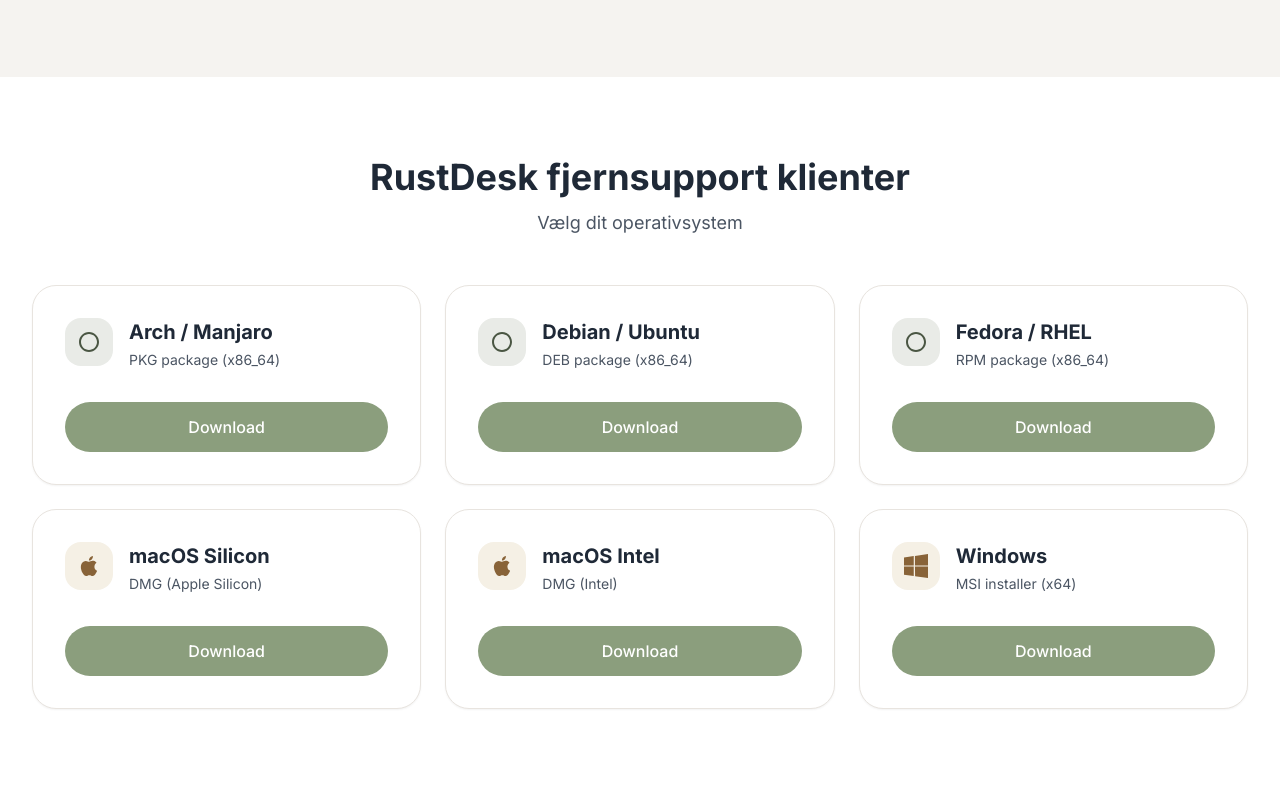
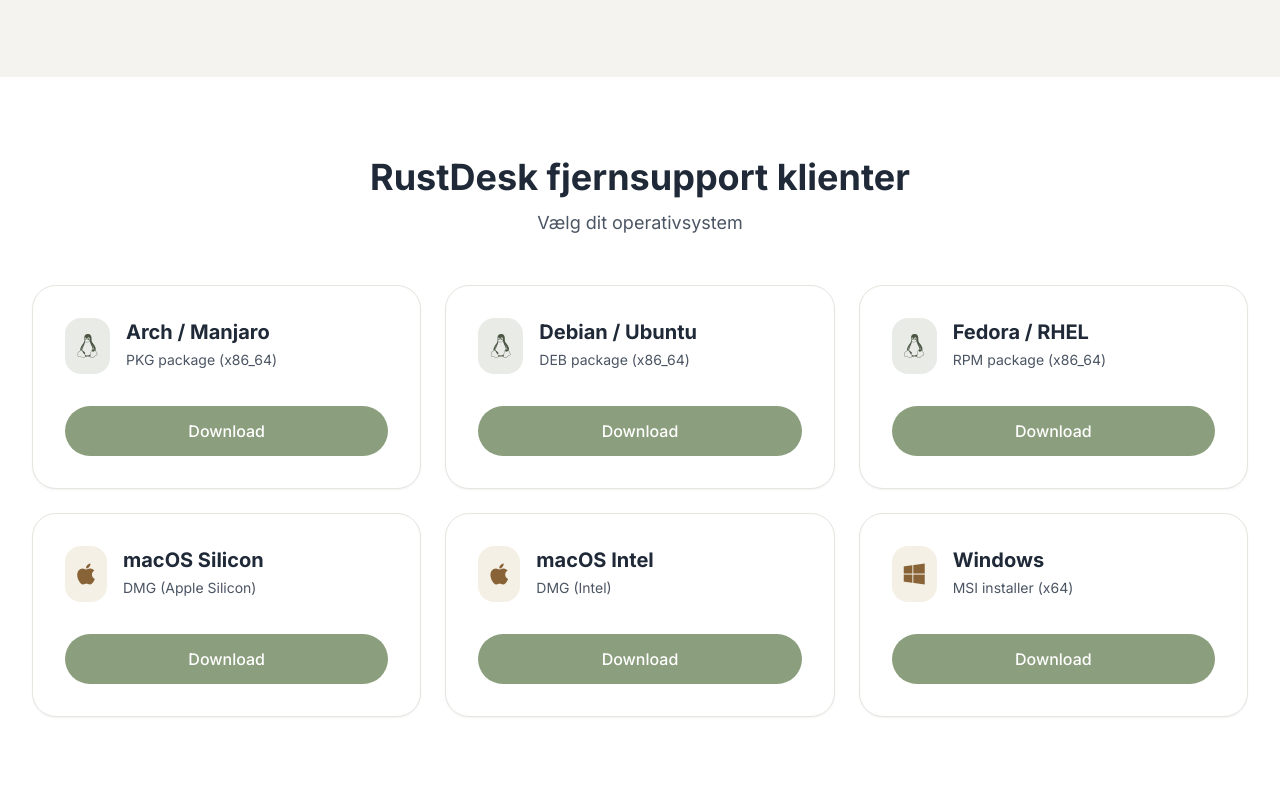
Before and after one commit to Reventlow/blacklog.net, a website built with Vite: page index.html in a window 1280 px wide. Shown: the part 487-1274 px from the top of the page. Built offline with nearby package versions, Linux system fonts and the light colour scheme.

Commit message:
Updated index.html

```diff
--- a/index.html
+++ b/index.html
@@ -6,6 +6,7 @@
   <title>blacklog.net – Support</title>
   <meta name="description" content="En varm og hjælpsom supportside for blacklog.net – downloads, kontakt og nyttige links." />
   <link rel="icon" href="/assets/favicon/blacklog.png">
+  <link rel="stylesheet" href="https://cdnjs.cloudflare.com/ajax/libs/font-awesome/6.5.1/css/all.min.css" integrity="sha512-DTOQO9RWCH3ppGqcWaEA1BIZOC6xxalwEsw9c2QQeAIftl+Vegovlnee1c9QX4TctnWMn13TZye+giMm8e2LwA==" crossorigin="anonymous" referrerpolicy="no-referrer" />
 </head>
 <body class="antialiased">
 
@@ -103,9 +104,7 @@
         <div class="download-card card hover:border-sage-300">
           <div class="flex items-start gap-4 mb-4">
             <div class="bg-sage-100 text-sage-700 rounded-2xl p-3">
-              <svg class="w-6 h-6" fill="currentColor" viewBox="0 0 24 24">
-                <path d="M12 2C6.477 2 2 6.477 2 12s4.477 10 10 10 10-4.477 10-10S17.523 2 12 2zm0 18c-4.411 0-8-3.589-8-8s3.589-8 8-8 8 3.589 8 8-3.589 8-8 8z"/>
-              </svg>
+              <i class="fab fa-linux text-2xl"></i>
             </div>
             <div>
               <h3 class="text-xl font-bold text-gray-800 mb-1">Arch / Manjaro</h3>
@@ -120,9 +119,7 @@
         <div class="download-card card hover:border-sage-300">
           <div class="flex items-start gap-4 mb-4">
             <div class="bg-sage-100 text-sage-700 rounded-2xl p-3">
-              <svg class="w-6 h-6" fill="currentColor" viewBox="0 0 24 24">
-                <path d="M12 2C6.477 2 2 6.477 2 12s4.477 10 10 10 10-4.477 10-10S17.523 2 12 2zm0 18c-4.411 0-8-3.589-8-8s3.589-8 8-8 8 3.589 8 8-3.589 8-8 8z"/>
-              </svg>
+              <i class="fab fa-linux text-2xl"></i>
             </div>
             <div>
               <h3 class="text-xl font-bold text-gray-800 mb-1">Debian / Ubuntu</h3>
@@ -137,9 +134,7 @@
         <div class="download-card card hover:border-sage-300">
           <div class="flex items-start gap-4 mb-4">
             <div class="bg-sage-100 text-sage-700 rounded-2xl p-3">
-              <svg class="w-6 h-6" fill="currentColor" viewBox="0 0 24 24">
-                <path d="M12 2C6.477 2 2 6.477 2 12s4.477 10 10 10 10-4.477 10-10S17.523 2 12 2zm0 18c-4.411 0-8-3.589-8-8s3.589-8 8-8 8 3.589 8 8-3.589 8-8 8z"/>
-              </svg>
+              <i class="fab fa-linux text-2xl"></i>
             </div>
             <div>
               <h3 class="text-xl font-bold text-gray-800 mb-1">Fedora / RHEL</h3>
@@ -154,9 +149,7 @@
         <div class="download-card card hover:border-amber-300">
           <div class="flex items-start gap-4 mb-4">
             <div class="bg-amber-100 text-amber-700 rounded-2xl p-3">
-              <svg class="w-6 h-6" fill="currentColor" viewBox="0 0 24 24">
-                <path d="M18.71 19.5C17.88 20.74 17 21.95 15.66 21.97C14.32 22 13.89 21.18 12.37 21.18C10.84 21.18 10.37 21.95 9.09997 22C7.78997 22.05 6.79997 20.68 5.95997 19.47C4.24997 17 2.93997 12.45 4.69997 9.39C5.56997 7.87 7.12997 6.91 8.81997 6.88C10.1 6.86 11.32 7.75 12.11 7.75C12.89 7.75 14.37 6.68 15.92 6.84C16.57 6.87 18.39 7.1 19.56 8.82C19.47 8.88 17.39 10.1 17.41 12.63C17.44 15.65 20.06 16.66 20.09 16.67C20.06 16.74 19.67 18.11 18.71 19.5ZM13 3.5C13.73 2.67 14.94 2.04 15.94 2C16.07 3.17 15.6 4.35 14.9 5.19C14.21 6.04 13.07 6.7 11.95 6.61C11.8 5.46 12.36 4.26 13 3.5Z"/>
-              </svg>
+              <i class="fab fa-apple text-2xl"></i>
             </div>
             <div>
               <h3 class="text-xl font-bold text-gray-800 mb-1">macOS Silicon</h3>
@@ -171,9 +164,7 @@
         <div class="download-card card hover:border-amber-300">
           <div class="flex items-start gap-4 mb-4">
             <div class="bg-amber-100 text-amber-700 rounded-2xl p-3">
-              <svg class="w-6 h-6" fill="currentColor" viewBox="0 0 24 24">
-                <path d="M18.71 19.5C17.88 20.74 17 21.95 15.66 21.97C14.32 22 13.89 21.18 12.37 21.18C10.84 21.18 10.37 21.95 9.09997 22C7.78997 22.05 6.79997 20.68 5.95997 19.47C4.24997 17 2.93997 12.45 4.69997 9.39C5.56997 7.87 7.12997 6.91 8.81997 6.88C10.1 6.86 11.32 7.75 12.11 7.75C12.89 7.75 14.37 6.68 15.92 6.84C16.57 6.87 18.39 7.1 19.56 8.82C19.47 8.88 17.39 10.1 17.41 12.63C17.44 15.65 20.06 16.66 20.09 16.67C20.06 16.74 19.67 18.11 18.71 19.5ZM13 3.5C13.73 2.67 14.94 2.04 15.94 2C16.07 3.17 15.6 4.35 14.9 5.19C14.21 6.04 13.07 6.7 11.95 6.61C11.8 5.46 12.36 4.26 13 3.5Z"/>
-              </svg>
+              <i class="fab fa-apple text-2xl"></i>
             </div>
             <div>
               <h3 class="text-xl font-bold text-gray-800 mb-1">macOS Intel</h3>
@@ -188,9 +179,7 @@
         <div class="download-card card hover:border-amber-300">
           <div class="flex items-start gap-4 mb-4">
             <div class="bg-amber-100 text-amber-700 rounded-2xl p-3">
-              <svg class="w-6 h-6" fill="currentColor" viewBox="0 0 24 24">
-                <path d="M0 3.449L9.75 2.1v9.451H0m10.949-9.602L24 0v11.4H10.949M0 12.6h9.75v9.451L0 20.699M10.949 12.6H24V24l-12.9-1.801"/>
-              </svg>
+              <i class="fab fa-windows text-2xl"></i>
             </div>
             <div>
               <h3 class="text-xl font-bold text-gray-800 mb-1">Windows</h3>
```
